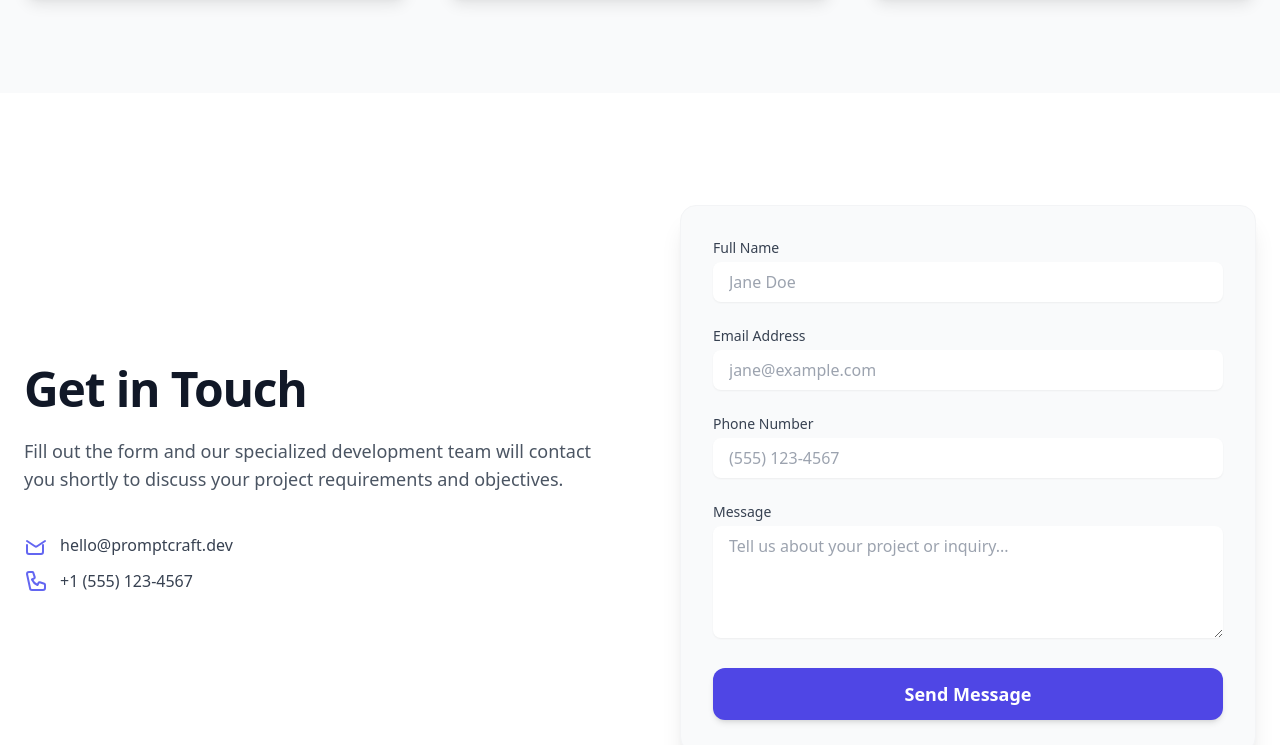
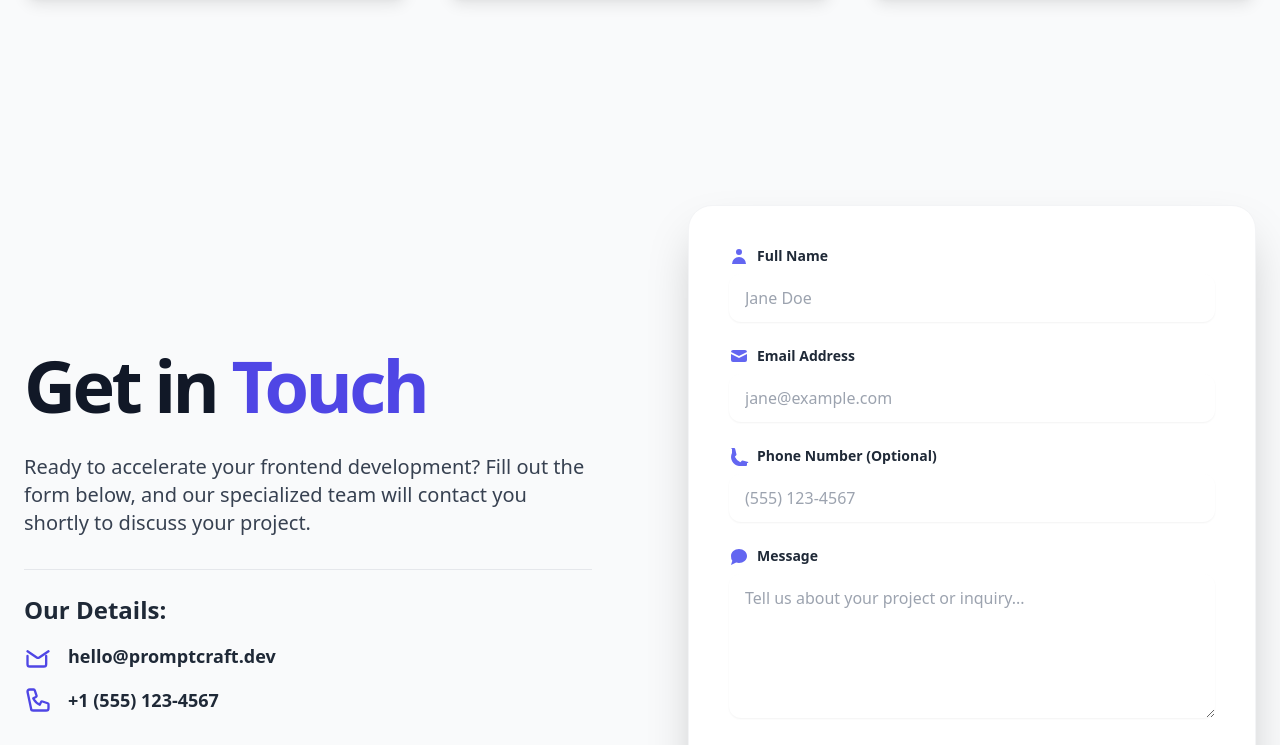
Before and after one commit to yuvikaKathaith/Prompt-Assignment, a plain HTML site: page index.html in a window 1280 px wide. Shown: the part 1333-2078 px from the top of the page. Drawn offline with nearby package versions, Linux system fonts and the light colour scheme.

Commit message:
Ui improvement

```diff
--- a/index.html
+++ b/index.html
@@ -315,89 +315,128 @@
 
     <!-- CONTACT -->
     <div id="contact">
-        <section class="py-20 sm:py-28 bg-white">
+        <section id="contact" class="py-20 sm:py-28 bg-gray-50">
             <!-- Centered Container (max-w-7xl, px-6, mx-auto) -->
             <div class="max-w-7xl mx-auto px-6">
 
                 <!-- Layout Grid (Stacked on mobile, 2-col on desktop) -->
-                <div class="grid grid-cols-1 md:grid-cols-2 gap-12 lg:gap-20 items-center">
+                <div class="grid grid-cols-1 md:grid-cols-2 gap-16 lg:gap-24 items-center">
 
-                    <!-- Left Column: Text Content -->
-                    <div class="space-y-4 md:space-y-6">
-                        <h2 class="text-3xl sm:text-4xl lg:text-5xl font-extrabold text-gray-900 tracking-tight">
-                            Get in Touch
+                    <!-- Left Column: Text Content - Enhanced Typography and Spacing -->
+                    <div class="space-y-6 md:space-y-8">
+                        <h2
+                            class="text-5xl sm:text-6xl lg:text-7xl font-extrabold text-gray-900 tracking-tighter leading-none">
+                            Get in <span class="text-indigo-600">Touch</span>
                         </h2>
-                        <p class="text-lg text-gray-600 max-w-xl">
-                            Fill out the form and our specialized development team will contact you shortly to discuss
-                            your project requirements and objectives.
+
+                        <p class="text-xl text-gray-700 max-w-xl">
+                            Ready to accelerate your frontend development? Fill out the form below, and our specialized
+                            team will contact you shortly to discuss your project.
                         </p>
-                        <!-- Optional: Add contact details or icons for visual interest -->
-                        <div class="pt-4 space-y-3">
-                            <div class="flex items-center space-x-3 text-gray-700">
-                                <!-- Heroicon: Mail icon -->
-                                <svg class="h-6 w-6 text-indigo-500" xmlns="http://www.w3.org/2000/svg" fill="none"
-                                    viewBox="0 0 24 24" stroke="currentColor">
+
+                        <!-- Contact Details Block - Bolder, better spaced -->
+                        <div class="pt-6 space-y-4 border-t border-gray-200 mt-6">
+
+                            <h3 class="text-2xl font-bold text-gray-800">Our Details:</h3>
+
+                            <div class="flex items-center space-x-4 text-gray-800">
+                                <!-- Heroicon: Mail icon - Larger and prominent color -->
+                                <svg class="h-7 w-7 text-indigo-600 flex-shrink-0" xmlns="http://www.w3.org/2000/svg"
+                                    fill="none" viewBox="0 0 24 24" stroke="currentColor">
                                     <path stroke-linecap="round" stroke-linejoin="round" stroke-width="2"
                                         d="M3 8l7.89 5.26a2 2 0 002.22 0L21 8m-2 4v7a2 2 0 01-2 2H5a2 2 0 01-2-2v-7" />
                                 </svg>
-                                <span class="font-medium">hello@promptcraft.dev</span>
+                                <span
+                                    class="font-semibold text-lg hover:text-indigo-600 transition">hello@promptcraft.dev</span>
                             </div>
-                            <div class="flex items-center space-x-3 text-gray-700">
-                                <!-- Heroicon: Phone icon -->
-                                <svg class="h-6 w-6 text-indigo-500" xmlns="http://www.w3.org/2000/svg" fill="none"
-                                    viewBox="0 0 24 24" stroke="currentColor">
+
+                            <div class="flex items-center space-x-4 text-gray-800">
+                                <!-- Heroicon: Phone icon - Larger and prominent color -->
+                                <svg class="h-7 w-7 text-indigo-600 flex-shrink-0" xmlns="http://www.w3.org/2000/svg"
+                                    fill="none" viewBox="0 0 24 24" stroke="currentColor">
                                     <path stroke-linecap="round" stroke-linejoin="round" stroke-width="2"
                                         d="M3 5a2 2 0 012-2h3.28a1 1 0 01.948.684l1.498 4.493a1 1 0 01-.502 1.21l-2.257 1.13a11.042 11.042 0 005.516 5.516l1.13-2.257a1 1 0 011.21-.502l4.493 1.498a1 1 0 01.684.949V19a2 2 0 01-2 2h-11a2 2 0 01-2-2z" />
                                 </svg>
-                                <span class="font-medium">+1 (555) 123-4567</span>
+                                <span class="font-semibold text-lg hover:text-indigo-600 transition">+1 (555)
+                                    123-4567</span>
                             </div>
                         </div>
                     </div>
 
-                    <!-- Right Column: Contact Form -->
-                    <div class="bg-gray-50 p-6 sm:p-8 rounded-2xl shadow-xl border border-gray-100">
+                    <!-- Right Column: Contact Form - Polished and premium styling -->
+                    <div
+                        class="bg-white p-8 sm:p-10 rounded-3xl shadow-2xl transition duration-500 hover:shadow-indigo-500/30 border border-gray-100">
                         <form action="#" method="POST" class="space-y-6">
 
                             <!-- Full Name Field -->
                             <div>
-                                <label for="full-name" class="block text-sm font-medium text-gray-700 mb-1">Full
-                                    Name</label>
+                                <label for="full-name"
+                                    class="flex items-center text-sm font-semibold text-gray-800 mb-2">
+                                    <svg class="h-5 w-5 mr-2 text-indigo-500" xmlns="http://www.w3.org/2000/svg"
+                                        viewBox="0 0 20 20" fill="currentColor">
+                                        <path d="M10 9a3 3 0 100-6 3 3 0 000 6zm-7 9a7 7 0 1114 0H3z" />
+                                    </svg>
+                                    Full Name
+                                </label>
                                 <input type="text" name="full-name" id="full-name" autocomplete="name" required
                                     placeholder="Jane Doe"
-                                    class="w-full border-gray-300 rounded-lg px-4 py-2 shadow-sm transition duration-150 ease-in-out focus:ring-2 focus:ring-indigo-500 focus:border-indigo-500">
+                                    class="w-full border-gray-300 rounded-xl px-4 py-3 shadow-sm transition duration-200 ease-in-out focus:ring-4 focus:ring-indigo-200 focus:border-indigo-600 placeholder-gray-400 text-base">
                             </div>
 
                             <!-- Email Address Field -->
                             <div>
-                                <label for="email" class="block text-sm font-medium text-gray-700 mb-1">Email
-                                    Address</label>
+                                <label for="email" class="flex items-center text-sm font-semibold text-gray-800 mb-2">
+                                    <svg class="h-5 w-5 mr-2 text-indigo-500" xmlns="http://www.w3.org/2000/svg"
+                                        viewBox="0 0 20 20" fill="currentColor">
+                                        <path fill-rule="evenodd"
+                                            d="M2.003 5.884L10 9.882l7.997-3.998A2 2 0 0016 4H4a2 2 0 00-1.997 1.884zM18 8.118l-8 4-8-4V14a2 2 0 002 2h12a2 2 0 002-2V8.118z"
+                                            clip-rule="evenodd" />
+                                    </svg>
+                                    Email Address
+                                </label>
                                 <input type="email" name="email" id="email" autocomplete="email" required
                                     placeholder="jane@example.com"
-                                    class="w-full border-gray-300 rounded-lg px-4 py-2 shadow-sm transition duration-150 ease-in-out focus:ring-2 focus:ring-indigo-500 focus:border-indigo-500">
+                                    class="w-full border-gray-300 rounded-xl px-4 py-3 shadow-sm transition duration-200 ease-in-out focus:ring-4 focus:ring-indigo-200 focus:border-indigo-600 placeholder-gray-400 text-base">
                             </div>
 
                             <!-- Phone Number Field -->
                             <div>
-                                <label for="phone" class="block text-sm font-medium text-gray-700 mb-1">Phone
-                                    Number</label>
+                                <label for="phone" class="flex items-center text-sm font-semibold text-gray-800 mb-2">
+                                    <svg class="h-5 w-5 mr-2 text-indigo-500" xmlns="http://www.w3.org/2000/svg"
+                                        viewBox="0 0 20 20" fill="currentColor">
+                                        <path
+                                            d="M2 3a1 1 0 011-1h2.153a1 1 0 01.986.836l1.385 5.54a1 1 0 01-.285.918l-1.393 1.393a11.042 11.042 0 005.516 5.516l1.393-1.393a1 1 0 01.918-.285l5.54 1.385A1 1 0 0118 17v2a1 1 0 01-1 1h-7A9 9 0 013 7V3a1 1 0 011-1z" />
+                                    </svg>
+                                    Phone Number (Optional)
+                                </label>
                                 <input type="tel" name="phone" id="phone" autocomplete="tel"
                                     placeholder="(555) 123-4567"
-                                    class="w-full border-gray-300 rounded-lg px-4 py-2 shadow-sm transition duration-150 ease-in-out focus:ring-2 focus:ring-indigo-500 focus:border-indigo-500">
+                                    class="w-full border-gray-300 rounded-xl px-4 py-3 shadow-sm transition duration-200 ease-in-out focus:ring-4 focus:ring-indigo-200 focus:border-indigo-600 placeholder-gray-400 text-base">
                             </div>
 
                             <!-- Message Field (Textarea) -->
                             <div>
-                                <label for="message"
-                                    class="block text-sm font-medium text-gray-700 mb-1">Message</label>
-                                <textarea id="message" name="message" rows="4" required
+                                <label for="message" class="flex items-center text-sm font-semibold text-gray-800 mb-2">
+                                    <svg class="h-5 w-5 mr-2 text-indigo-500" xmlns="http://www.w3.org/2000/svg"
+                                        viewBox="0 0 20 20" fill="currentColor">
+                                        <path fill-rule="evenodd"
+                                            d="M18 10c0 3.866-3.582 7-8 7a9.043 9.043 0 01-2.85-.434L2 19l1.32-4.148A7.95 7.95 0 012 10c0-3.866 3.582-7 8-7s8 3.134 8 7z"
+                                            clip-rule="evenodd" />
+                                    </svg>
+                                    Message
+                                </label>
+                                <textarea id="message" name="message" rows="5" required
                                     placeholder="Tell us about your project or inquiry..."
-                                    class="w-full border-gray-300 rounded-lg px-4 py-2 shadow-sm transition duration-150 ease-in-out focus:ring-2 focus:ring-indigo-500 focus:border-indigo-500"></textarea>
+                                    class="w-full border-gray-300 rounded-xl px-4 py-3 shadow-sm transition duration-200 ease-in-out focus:ring-4 focus:ring-indigo-200 focus:border-indigo-600 placeholder-gray-400 text-base"></textarea>
                             </div>
 
-                            <!-- Submit Button -->
-                            <div>
+                            <!-- Submit Button - Premium Style -->
+                            <div class="pt-2">
                                 <button type="submit"
-                                    class="w-full px-6 py-3 text-lg font-semibold rounded-xl text-white bg-indigo-600 shadow-md transition duration-300 ease-in-out transform hover:bg-indigo-700 hover:shadow-lg focus:outline-none focus:ring-4 focus:ring-indigo-500 focus:ring-opacity-50">
+                                    class="w-full px-8 py-4 text-xl font-bold rounded-2xl text-white
+                                           bg-indigo-600 shadow-xl shadow-indigo-500/40
+                                           transition duration-300 ease-in-out transform hover:bg-indigo-700 hover:scale-[1.01] hover:shadow-2xl
+                                           focus:outline-none focus:ring-4 focus:ring-indigo-500 focus:ring-opacity-70">
                                     Send Message
                                 </button>
                             </div>
```
Also changed, not shown: prompts/UI-improvement-prompts.txt.
